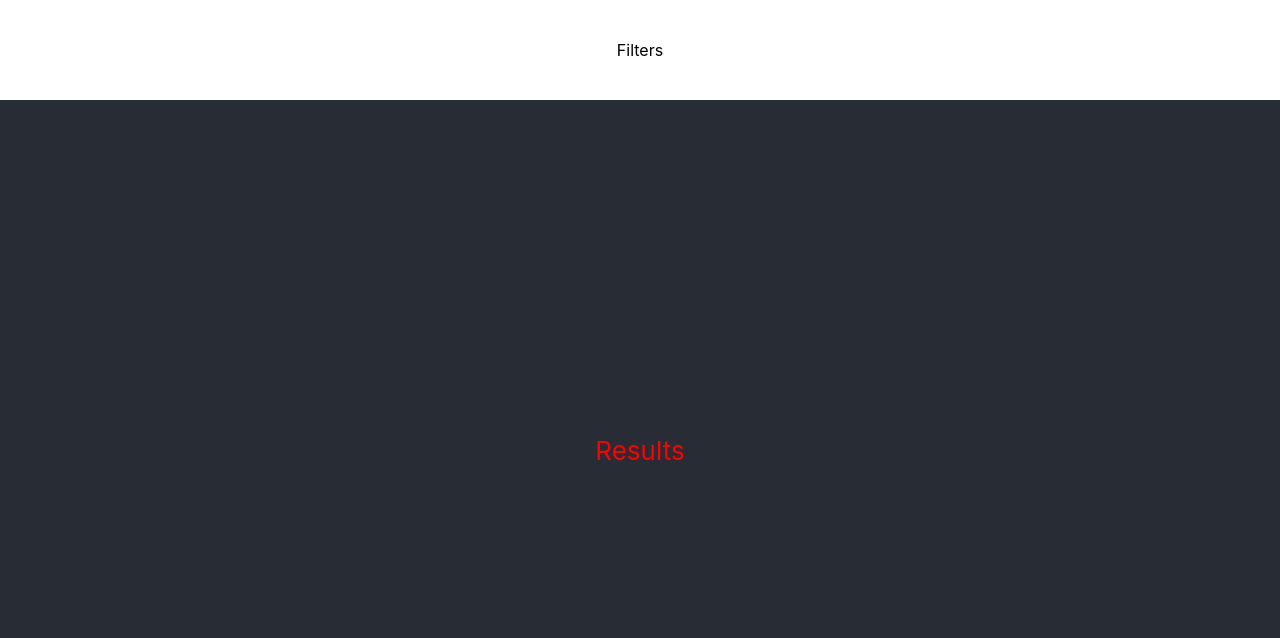
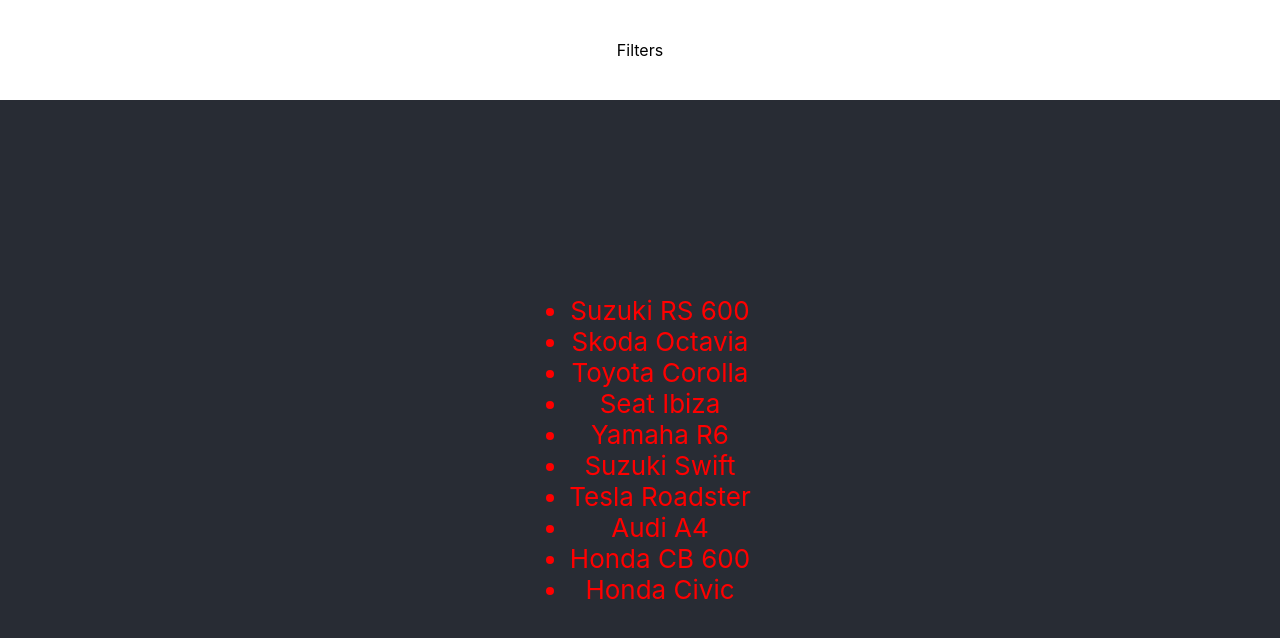
Before and after one commit to djakimiuk/react2223, a React (Create React App) app: page / in a window 1280 px wide. Shown: the top 638 px of the page. Built offline with nearby package versions, Linux system fonts and the light colour scheme.

Commit message:
ps4-zad2

```diff
--- a/src/App.js
+++ b/src/App.js
@@ -10,7 +10,7 @@
     <div className={styles.appWrapper}>
       <Header />
       <div className={styles.columnsWrapper}>
-        <Results />
+        <Results vehiclesToDisplay={vehicles} />
         {/* <RightColumn /> */}
       </div>
     </div>
--- a/src/components/Results/Results.js
+++ b/src/components/Results/Results.js
@@ -1,15 +1,18 @@
 import React from 'react';
 // import styles from './Results.module.scss';
-import commonColumnsStyles from '../../common/styles/Columns.module.scss'
+import commonColumnsStyles from '../../common/styles/Columns.module.scss';
 
 class Results extends React.Component {
   render() {
+    const { vehiclesToDisplay } = this.props;
     return (
       <div className={commonColumnsStyles.App}>
         <header className={commonColumnsStyles.AppHeader}>
-                <p>
-                  Results
-                </p>
+          <ul>
+            {vehiclesToDisplay.map((vehicle, index) => (
+              <li key={index}>{`${vehicle.brand} ${vehicle.model}`}</li>
+            ))}
+          </ul>
         </header>
       </div>
     );
```
Lines whose indentation alone changed are shown as unchanged.
